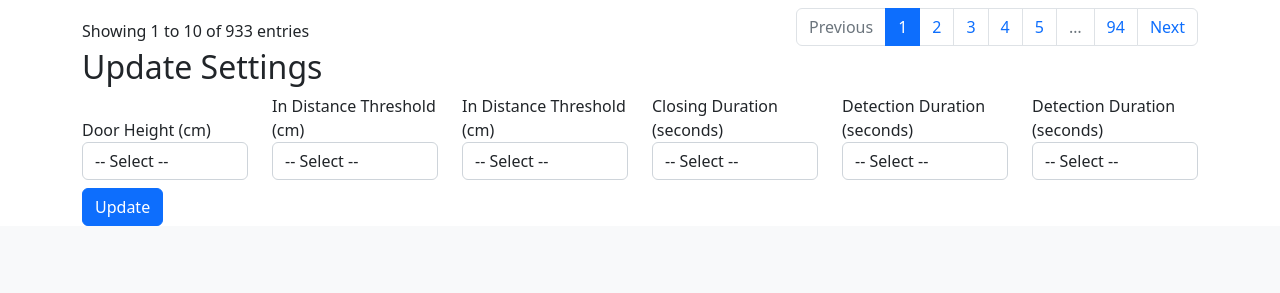
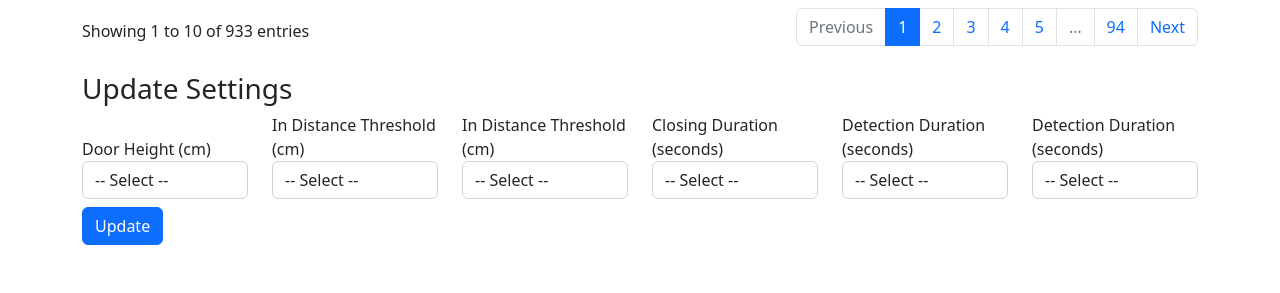
Before and after one commit to JohnChung2002/SmartHomePlus, a Flask app: template templates/smartdoor.html in a window 1280 px wide. Shown: the part 1230-1523 px from the top of the page. Before the commit the page ends 1456 px from the top, so only its background shows below. Run offline with Flask 3, Linux system fonts and the light colour scheme; the template is opened without the code that fills it, so the values that code supplies are empty; parts of the project's set-up code (start-up, migrations or seed data) failed here and were passed over; some libraries are stand-ins or nearby versions.

Commit message:
Website overhaul

```diff
--- a/templates/cheryl_index.html
+++ b/templates/cheryl_index.html
@@ -7,7 +7,7 @@
 {% endblock %}
 
 {% block content %}
-<div class="container mt-4">
+<div class="container mt-4 mb-5">
   <h3 class="text-center mb-4">Smart Water Sprinkler</h3>
 
   <div class="row justify-content-center mb-4">
--- a/templates/home_control.html
+++ b/templates/home_control.html
@@ -7,7 +7,7 @@
 {% endblock %}
 
 {% block content %}
-<div class="container">
+<div class="container mb-5">
     <div class="row mt-4">
         <h3 class="text-center">Home Appliance Control</h3>
         <div class="text-center mb-3">
--- a/templates/index.html
+++ b/templates/index.html
@@ -3,7 +3,7 @@
 {% block title %}Smart Water Sprinkler{% endblock %}
 
 {% block content %}
-<div class="container">
+<div class="container mb-5">
     <h3 class="text-center my-3">Welcome back {{ name }}!</h3>
     <div class="row">
         <div class="col-md-4">
--- a/templates/smartdoor.html
+++ b/templates/smartdoor.html
@@ -8,7 +8,7 @@
 {% endblock %}
 
 {% block content %}
-<div class="container mt-4">
+<div class="container mt-4 mb-5">
     <h1 class="text-center mb-4">Smart Door Controls</h1>
     <div class="row justify-content-center mb-4">
         <div class="col-auto">
@@ -24,7 +24,7 @@
         <h3 class="mt-4">Stranger Table</h3>
         <table id="strangerTable" class="display table table-bordered w-100 my-2"></table>
     </div>
-    <h2 class="settings-h2">Update Settings</h2>
+    <h3 class="mt-4">Update Settings</h3>
     <form id="settingsForm" class="form-inline" action="/api/node_3/update_settings" method="post">
         <div class="row form-group align-items-end">
             <div class="col-md-2">
```
Also changed, not shown: timmy_node/SmartDoorFlask.py (+3 -10 lines).
